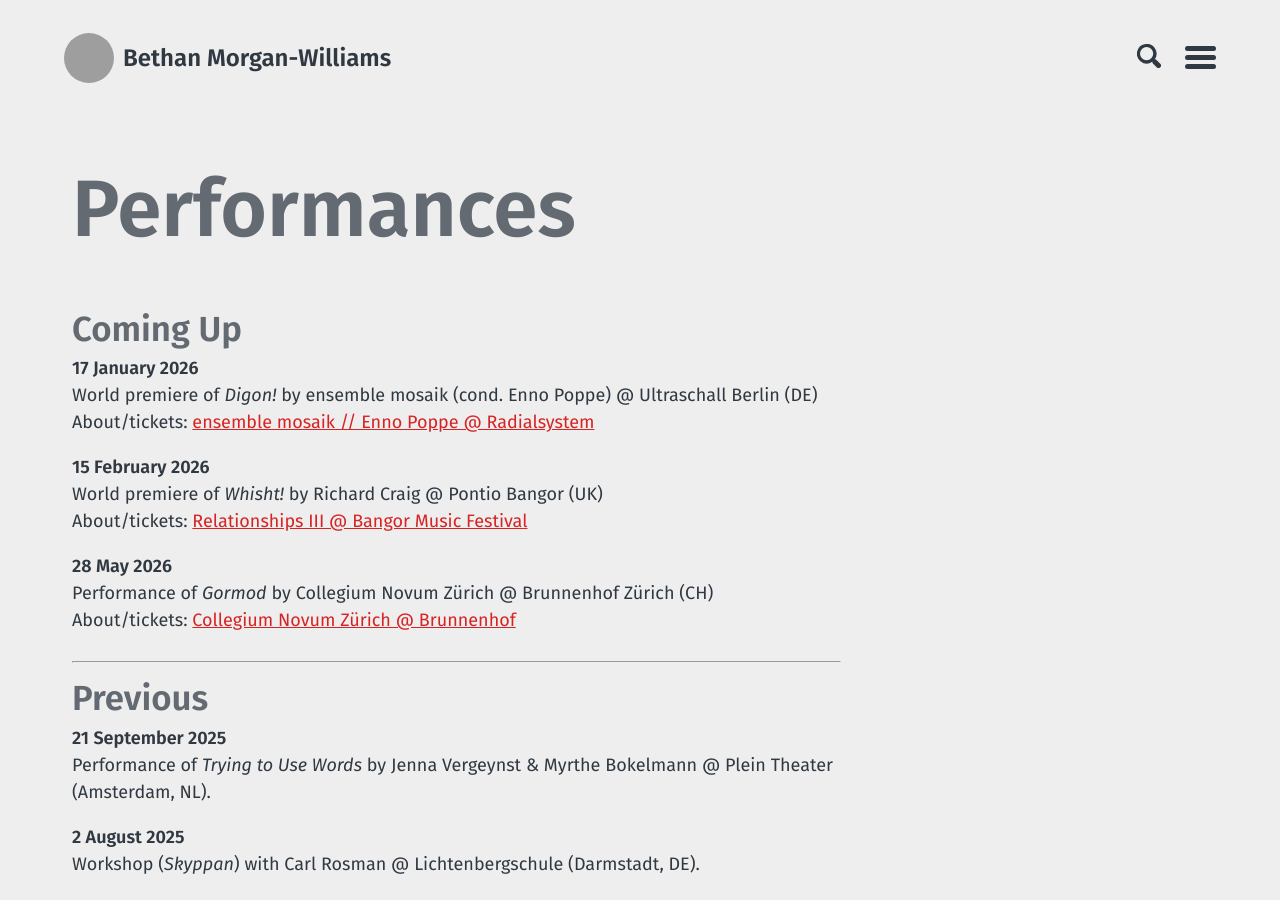
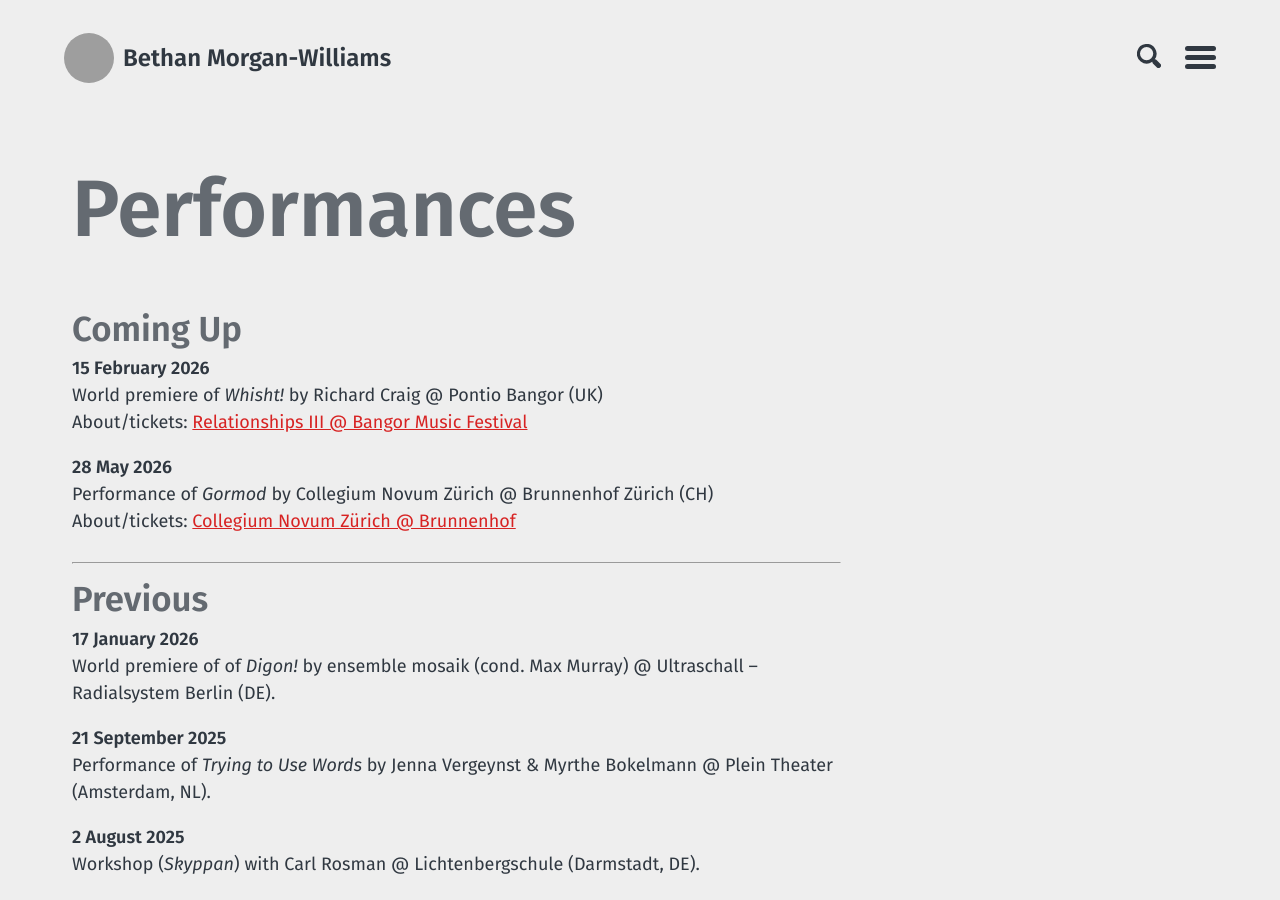
Before and after one commit to morganwilliamsb/website, a Jekyll site: the page built from performances.md, in a window 1280 px wide and 900 px high. Built offline with Jekyll 4.4.1, drawn with Linux system fonts in a browser that asks for light colours; grey boxes are pictures that could not be loaded.

Commit message:
Update performances.md
moved Digon! to Previous

```diff
--- a/performances.md
+++ b/performances.md
@@ -4,9 +4,6 @@ layout: page
 ---
 
 ## Coming Up
-17 January 2026
-: World premiere of _Digon!_ by ensemble mosaik (cond. Enno Poppe) @ Ultraschall Berlin (DE)
-: About/tickets: [ensemble mosaik // Enno Poppe @ Radialsystem](https://ultraschallberlin.de/konzert/2026-01-17_ensemble-mosaik-poppe/)
 
 15 February 2026
 : World premiere of _Whisht!_ by Richard Craig @ Pontio Bangor (UK)
@@ -19,6 +16,9 @@ layout: page
 -------------------------------------------------------------------------------
 
 ## Previous
+17 January 2026
+: World premiere of of _Digon!_ by ensemble mosaik (cond. Max Murray) @ Ultraschall – Radialsystem Berlin (DE).
+
 21 September 2025
 : Performance of _Trying to Use Words_ by Jenna Vergeynst & Myrthe Bokelmann @ Plein Theater (Amsterdam, NL).
 
```
